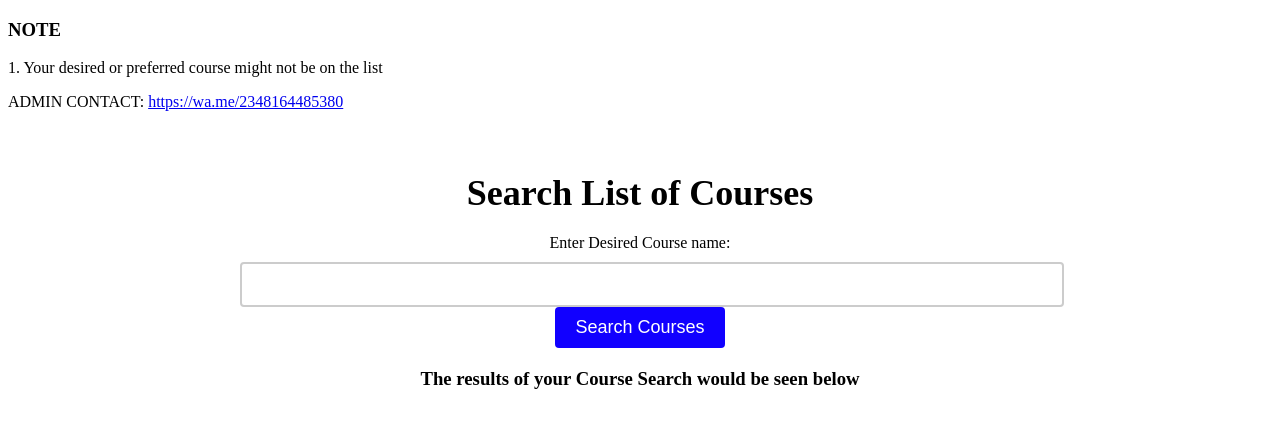
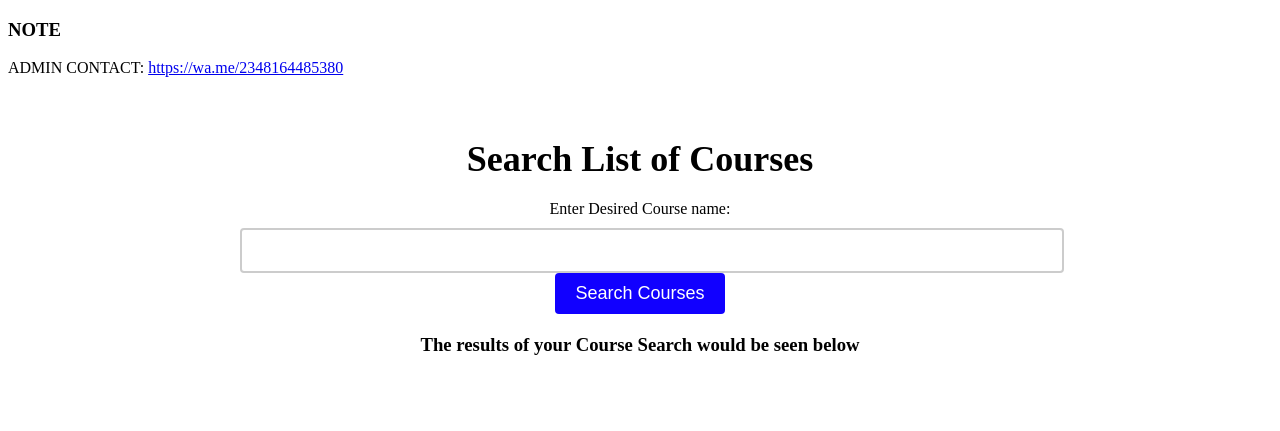
Before and after one commit to coachdemocraezy/coolcourses, a plain HTML site: page index.html in a window 1280 px wide. Drawn offline with Linux system fonts and the light colour scheme.

Commit message:
Update index.html

```diff
--- a/index.html
+++ b/index.html
@@ -7,7 +7,7 @@
   </head>
   <body>
     <h3>NOTE</h3>
-    <p>1. Your desired or preferred course might not be on the list</p>
+    <p></p>
     <p>ADMIN CONTACT: <a href="https://wa.me/2348164485380">https://wa.me/2348164485380</a></p>
     <div class="container">
       <h1>Search List of Courses</h1>
```
